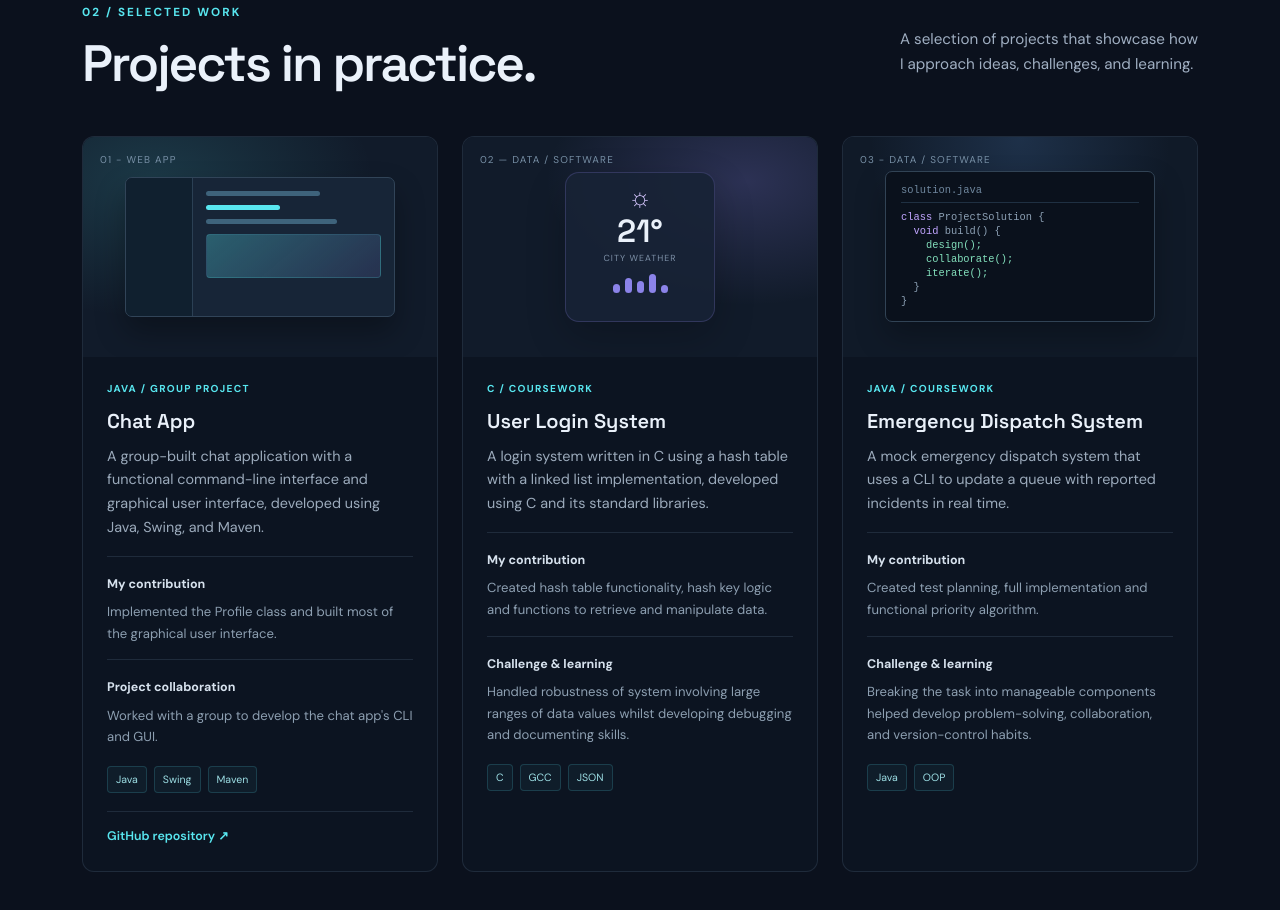
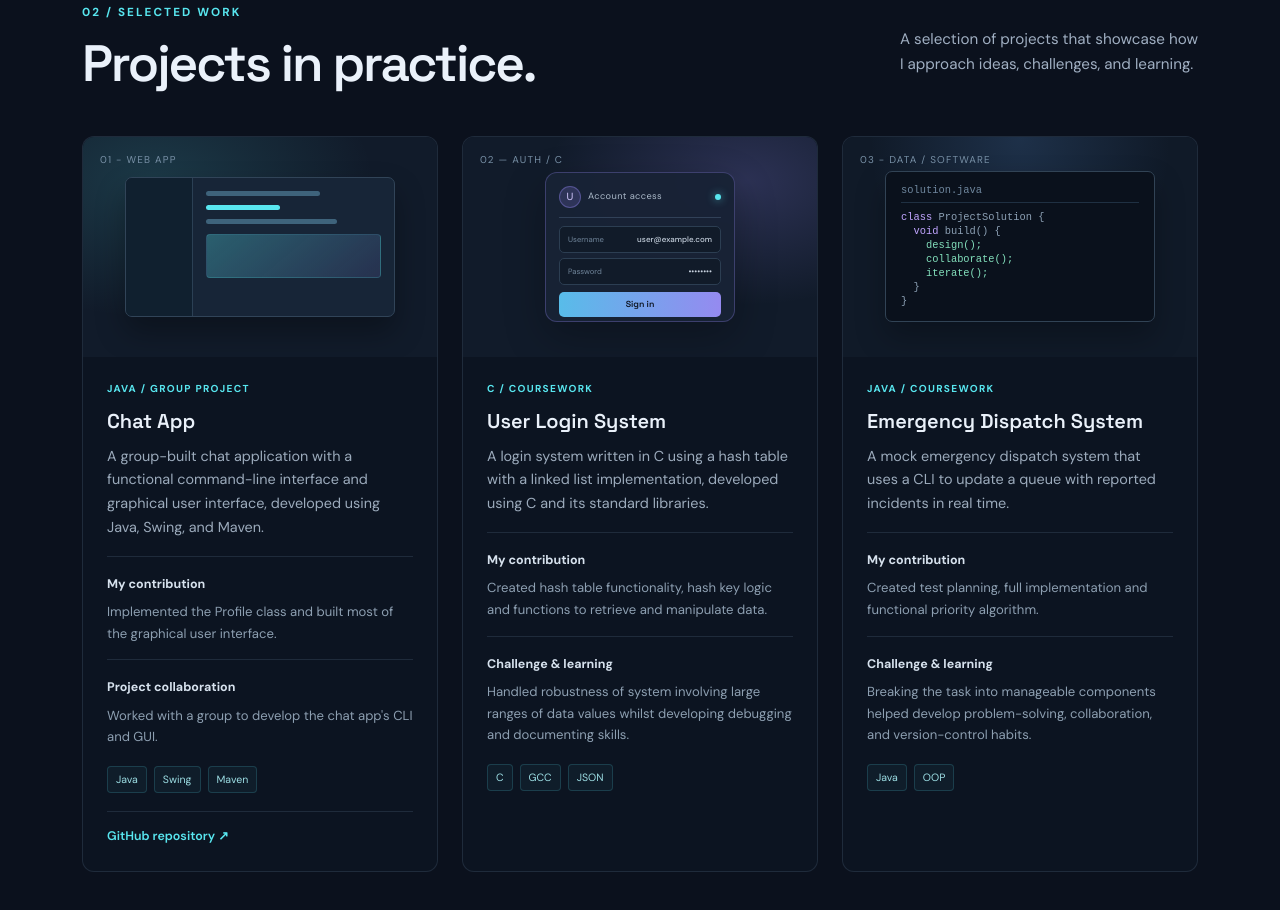
Before and after one commit to Monoculous/monoculous.github.io, a plain HTML site: page index.html in a window 1280 px wide. Shown: the part 1686-2596 px from the top of the page. Drawn offline with nearby package versions, Linux system fonts and the light colour scheme.

Commit message:
updated visual cards for project 2

```diff
--- a/index.html
+++ b/index.html
@@ -122,7 +122,7 @@
           </div>
           <div class="col-lg-4">
             <article class="project-card h-100">
-              <div class="project-visual visual-two"><div class="visual-label">02 — DATA / SOFTWARE</div><div class="weather-card"><div class="weather-orb">☼</div><div class="weather-temp">21°</div><div class="weather-caption">CITY WEATHER</div><div class="weather-bars"><i></i><i></i><i></i><i></i><i></i></div></div></div>
+              <div class="project-visual visual-two"><div class="visual-label">02 — AUTH / C</div><div class="login-card"><div class="login-card-head"><span class="login-avatar">U</span><span>Account access</span><i class="login-status"></i></div><div class="login-fields"><div><span>Username</span><b>user@example.com</b></div><div><span>Password</span><b>••••••••</b></div></div><button class="login-button" type="button" tabindex="-1">Sign in</button></div></div>
               <div class="project-body">
                 <div class="project-type">C / COURSEWORK</div>
                 <h3>User Login System</h3>
--- a/style.css
+++ b/style.css
@@ -91,13 +91,15 @@ a { text-decoration: none; }
 .mock-main span:nth-child(2) { width: 42%; background: #58e6ef; }
 .mock-main span:nth-child(3) { width: 75%; }
 .mock-chart { height: 44px; margin-top: 10px; border-radius: 4px; background: linear-gradient(140deg, rgba(88,230,239,.3), rgba(154,140,255,.12)); border: 1px solid rgba(88,230,239,.15); }
-.weather-card { width: 150px; height: 150px; border-radius: 14px; background: rgba(24,35,54,.9); border: 1px solid rgba(154,140,255,.2); text-align: center; padding: 12px; box-shadow: 0 15px 40px rgba(0,0,0,.2); }
-.weather-orb { color: #d6c7ff; font-size: 1.6rem; line-height: 1; }
-.weather-temp { font: 600 2rem var(--font-heading); }
-.weather-caption { color: #7e91a8; font-size: .55rem; letter-spacing: .12em; }
-.weather-bars { display: flex; gap: 5px; align-items: end; justify-content: center; height: 20px; margin-top: 8px; }
-.weather-bars i { width: 7px; background: #8b83e9; border-radius: 4px; height: 9px; }
-.weather-bars i:nth-child(2) { height: 15px; } .weather-bars i:nth-child(3) { height: 12px; } .weather-bars i:nth-child(4) { height: 19px; } .weather-bars i:nth-child(5) { height: 8px; }
+.login-card { width: 190px; height: 150px; border-radius: 12px; background: rgba(24,35,54,.96); border: 1px solid rgba(154,140,255,.28); padding: 13px; box-shadow: 0 15px 40px rgba(0,0,0,.25); }
+.login-card-head { display: flex; align-items: center; gap: 7px; color: #aab8c8; font-size: .58rem; letter-spacing: .04em; padding-bottom: 9px; border-bottom: 1px solid #314158; }
+.login-avatar { width: 22px; height: 22px; display: grid; place-items: center; border-radius: 50%; background: rgba(154,140,255,.18); border: 1px solid rgba(154,140,255,.35); color: #d5caff; font-size: .65rem; }
+.login-status { width: 6px; height: 6px; margin-left: auto; border-radius: 50%; background: #58e6ef; box-shadow: 0 0 8px rgba(88,230,239,.7); }
+.login-fields { display: grid; gap: 5px; margin-top: 8px; }
+.login-fields div { height: 27px; display: flex; align-items: center; justify-content: space-between; gap: 8px; border: 1px solid #2c3e52; border-radius: 5px; padding: 0 8px; background: #111b29; }
+.login-fields span { color: #71869b; font-size: .48rem; }
+.login-fields b { color: #c7d2df; font-size: .5rem; font-weight: 500; }
+.login-button { width: 100%; height: 25px; margin-top: 7px; border: 0; border-radius: 5px; background: linear-gradient(90deg, #58bce9, #958af0); color: #0d1420; font: 600 .55rem var(--font-heading); }
 .code-window { width: 90%; max-width: 270px; background: #0a111c; border: 1px solid #314355; border-radius: 7px; padding: 12px 15px; font: .65rem ui-monospace, monospace; color: #8ca0b4; box-shadow: 0 15px 30px rgba(0,0,0,.25); }
 .code-window-head { color: #6f879e; border-bottom: 1px solid #1f3042; padding-bottom: 6px; margin-bottom: 8px; }
 .code-window p { margin: 2px 0; }
```
